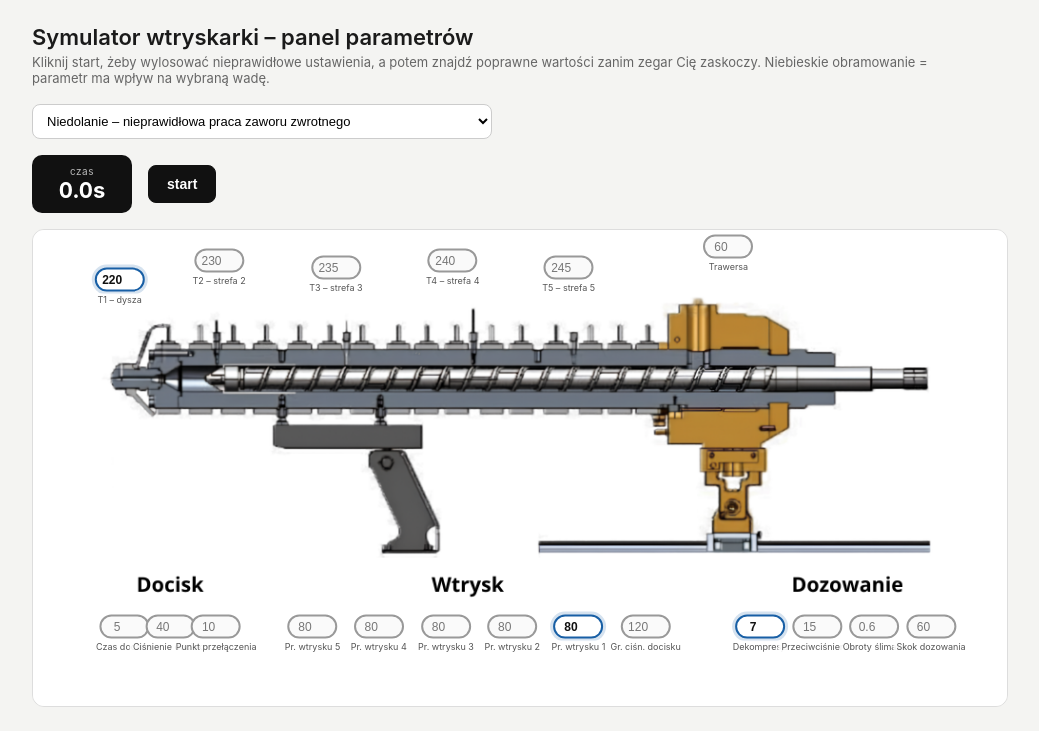
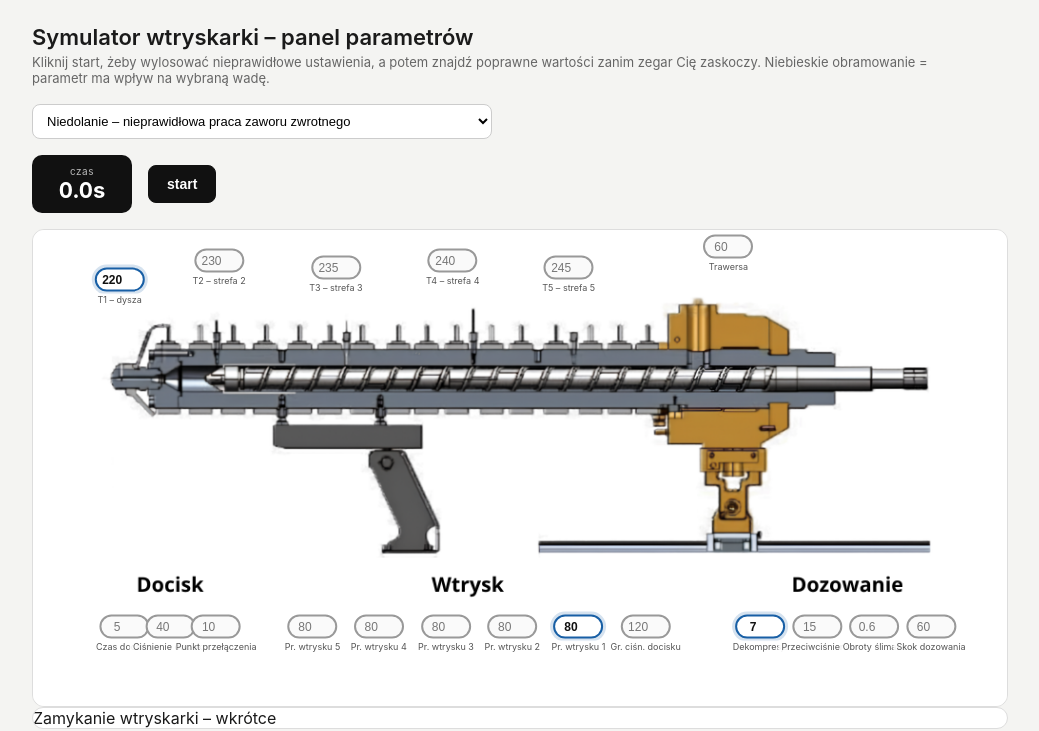
Before and after one commit to frytkens/Symulator-Wtryskarki, a React (Vite) app: page / in a window 1280 px wide. Shown: the top 731 px of the page, without its empty margins (120-1159 px from the left). Built offline with nearby package versions, Linux system fonts and the light colour scheme.

Commit message:
Update App.jsx

```diff
--- a/src/App.jsx
+++ b/src/App.jsx
@@ -115,7 +115,8 @@ export default function App() {
         )}
       </div>
 
-      <div className="diagram-wrap">
+      <div className="machine-layout">
+        <div className="diagram-wrap diagram-wrap--injection">
           <img src="/schemat.png" alt="Schemat wtryskarki" />
           {PARAMS.map(p => (
             <ParamField
@@ -125,6 +126,11 @@ export default function App() {
               onChange={handleChange}
             />
           ))}
+        </div>
+
+        <div className="diagram-wrap diagram-wrap--clamp diagram-wrap--placeholder">
+          <span>Zamykanie wtryskarki – wkrótce</span>
+        </div>
       </div>
 
       <div className="results">
```
Lines whose indentation alone changed are shown as unchanged.
